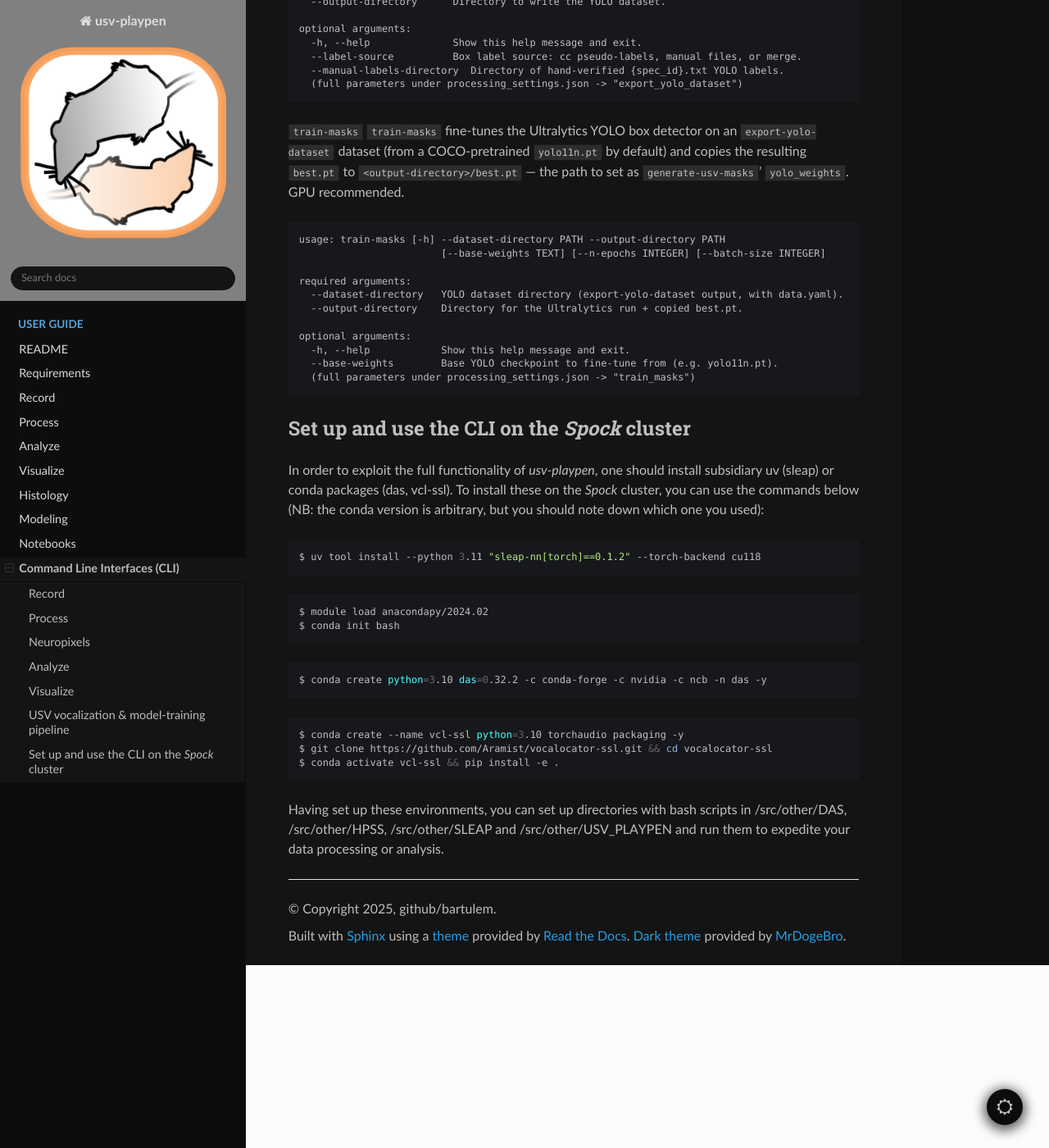
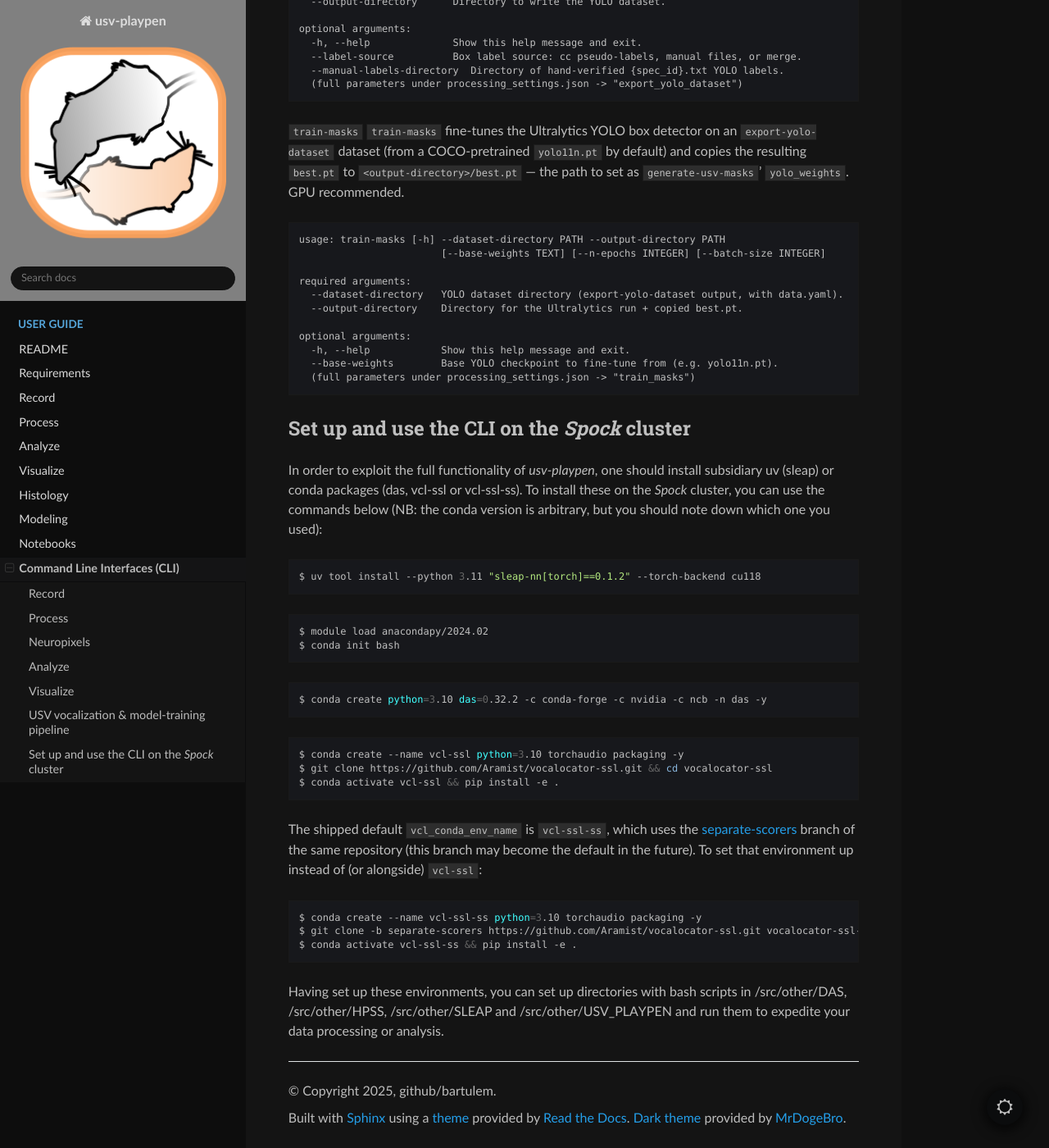
Before and after one commit to bartulem/usv-playpen, a Sphinx documentation site: the page built from docs/CLI.rst, in a window 1280 px wide and 1400 px high, scrolled down 18046 px. Shown: the whole window at 82% size. Built offline with Sphinx 7.4.7 and the Read the Docs theme 3.1.0, drawn with Linux system fonts in a browser that asks for light colours.

Commit message:
docs: sync vocalocator env docs with the vcl-ssl-ss default
Mirror the shipped processing_settings.json vocalocator block in the Process
example (vcl_conda_env_name "vcl-ssl-ss" + the Bartul model directory, both
previously stale/empty), and add a Spock-cluster install recipe for the
vcl-ssl-ss environment -- the separate-scorers branch of vocalocator-ssl, the
current default -- alongside the existing vcl-ssl one (kept, as that branch may
become default later).

Co-Authored-By: Claude Opus 4.8 <noreply@anthropic.com>

```diff
--- a/docs/CLI.rst
+++ b/docs/CLI.rst
@@ -960,7 +960,7 @@ Inference flow (per session): ``generate-usv-spectrograms`` → ``generate-usv-m
 Set up and use the CLI on the *Spock* cluster
 ---------------------------------------------
 
-In order to exploit the full functionality of *usv-playpen*, one should install subsidiary uv (sleap) or conda packages (das, vcl-ssl). To install these on the *Spock* cluster, you can use the commands below (NB: the conda version is arbitrary, but you should note down which one you used):
+In order to exploit the full functionality of *usv-playpen*, one should install subsidiary uv (sleap) or conda packages (das, vcl-ssl or vcl-ssl-ss). To install these on the *Spock* cluster, you can use the commands below (NB: the conda version is arbitrary, but you should note down which one you used):
 
 .. code-block:: bash
 
@@ -981,4 +981,15 @@ In order to exploit the full functionality of *usv-playpen*, one should install
     $ git clone https://github.com/Aramist/vocalocator-ssl.git && cd vocalocator-ssl
     $ conda activate vcl-ssl && pip install -e .
 
+The shipped default ``vcl_conda_env_name`` is ``vcl-ssl-ss``, which uses the
+`separate-scorers <https://github.com/Aramist/vocalocator-ssl/tree/separate-scorers>`_
+branch of the same repository (this branch may become the default in the future). To
+set that environment up instead of (or alongside) ``vcl-ssl``:
+
+.. code-block:: bash
+
+    $ conda create --name vcl-ssl-ss python=3.10 torchaudio packaging -y
+    $ git clone -b separate-scorers https://github.com/Aramist/vocalocator-ssl.git vocalocator-ssl-ss && cd vocalocator-ssl-ss
+    $ conda activate vcl-ssl-ss && pip install -e .
+
 Having set up these environments, you can set up directories with bash scripts in /src/other/DAS, /src/other/HPSS, /src/other/SLEAP and /src/other/USV_PLAYPEN and run them to expedite your data processing or analysis.
--- a/docs/Process.rst
+++ b/docs/Process.rst
@@ -1166,8 +1166,8 @@ The */usv-playpen/_parameter_settings/processing_settings.json* file contains a
 .. code-block:: json
 
    "vocalocator": {
-    "vcl_conda_env_name": "vcl",
-    "vcl_model_directory": "",
+    "vcl_conda_env_name": "vcl-ssl-ss",
+    "vcl_model_directory": "/mnt/falkner/Bartul/sound_localization/conformer_smol_4.00",
     "vcl_version": "vcl-ssl"
    }
 
```
